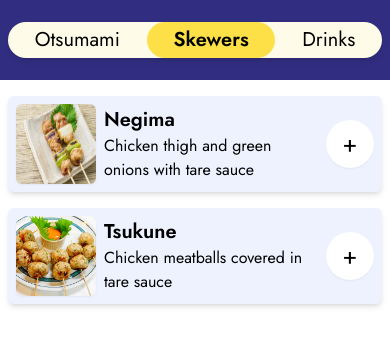
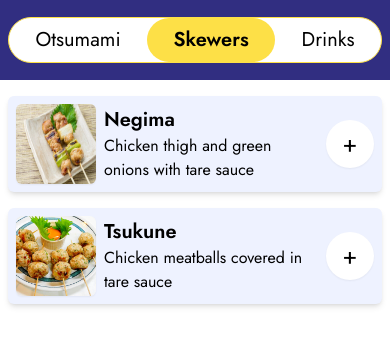
Before and after one commit to curtisbarnard/yoruyaki, a React (Create React App) app in the folder frontend/: page /menu in a window 390 px wide. Shown: the top 346 px of the page. Built offline with nearby package versions, Linux system fonts and the light colour scheme.

Commit message:
splash page for mobile working

```diff
--- a/frontend/src/components/Login.js
+++ b/frontend/src/components/Login.js
@@ -56,7 +56,7 @@ export default function Login() {
   return (
     <>
       <form
-        className='mx-auto flex flex-col p-6 justify-evenly h-full'
+        className='mx-auto flex flex-col justify-evenly h-full'
         onSubmit={handleSubmit}
       >
         <Input
@@ -75,7 +75,7 @@ export default function Login() {
           handleChange={handleChange}
           type='password'
         />
-        <Button title='Submit' className='self-end' />
+        <Button title='Submit' />
       </form>
     </>
   );
--- a/frontend/src/components/MenuSections.js
+++ /dev/null
@@ -1,23 +0,0 @@
-import React, { useState } from 'react';
-import SectionButton from './SectionButton';
-export default function MenuSections(props) {
-  const categories = ['Otsumami', 'Skewers', 'Drinks'];
-  const catButtons = categories.map((element) => {
-    return (
-      <SectionButton
-        title={element}
-        currentSection={props.currentSection}
-        key={element}
-        updateMenuSection={props.updateMenuSection}
-      />
-    );
-  });
-
-  return (
-    <header className='w-full h-20 px-2 flex items-center bg-indigo-900'>
-      <nav className='text-xl flex grow bg-yellow-50 rounded-full shadow-md'>
-        {catButtons}
-      </nav>
-    </header>
-  );
-}
--- a/frontend/src/components/Register.js
+++ b/frontend/src/components/Register.js
@@ -63,7 +63,7 @@ export default function Register() {
   return (
     <>
       <form
-        className='w-[190px] h-[100vh] mx-auto flex flex-col justify-center items-center'
+        className='mx-auto flex flex-col justify-evenly h-full'
         onSubmit={handleSubmit}
       >
         <Input
@@ -104,7 +104,7 @@ export default function Register() {
             Passwords do not match
           </span>
         )}
-        <Button title='Sign Up' />
+        <Button title='Submit' />
       </form>
     </>
   );
--- a/frontend/src/components/SectionButton.js
+++ b/frontend/src/components/SectionButton.js
@@ -1,8 +1,8 @@
 export default function SectionButton(props) {
   return (
     <button
-      onClick={() => props.updateMenuSection(props.title.toLowerCase())}
-      className={`grow ${
+      onClick={() => props.updateSection(props.title.toLowerCase())}
+      className={`grow py-2 ${
         props.currentSection === props.title.toLowerCase() ? 'menu-section' : ''
       }`}
     >
--- /dev/null
+++ b/frontend/src/components/ToggleButtons.js
@@ -0,0 +1,21 @@
+import React, { useState } from 'react';
+import SectionButton from './SectionButton';
+
+export default function ToggleButtons(props) {
+  const sectionButtons = props.sections.map((element) => {
+    return (
+      <SectionButton
+        title={element}
+        currentSection={props.currentSection}
+        key={element}
+        updateSection={props.updateSection}
+      />
+    );
+  });
+
+  return (
+    <div className='text-xl bg-white flex grow rounded-full border-yellow-300 border'>
+      {sectionButtons}
+    </div>
+  );
+}
--- a/frontend/src/pages/Menu.js
+++ b/frontend/src/pages/Menu.js
@@ -1,5 +1,5 @@
 import React, { useState } from 'react';
-import MenuSections from '../components/MenuSections';
+import ToggleButtons from '../components/ToggleButtons';
 import ItemsList from '../components/ItemsList';
 import Button from '../components/SubmitButton';
 import { Link, useNavigate } from 'react-router-dom';
@@ -20,6 +20,8 @@ export default function Menu() {
   function updateMenuSection(id) {
     setMenuSection(id);
   }
+
+  const sections = ['Otsumami', 'Skewers', 'Drinks'];
   return (
     <>
       {/* Show logout button if user is logged in */}
@@ -31,10 +33,17 @@ export default function Menu() {
           Logout
         </button>
       )}
-      <MenuSections
-        currentSection={menuSection}
-        updateMenuSection={updateMenuSection}
-      />
+
+      <header className='w-full h-20 px-2 flex items-center bg-indigo-900'>
+        <nav className='w-full'>
+          <ToggleButtons
+            sections={sections}
+            currentSection={menuSection}
+            updateSection={updateMenuSection}
+          />
+        </nav>
+      </header>
+
       <ItemsList currentSection={menuSection} />
     </>
   );
--- a/frontend/src/pages/Splash.js
+++ b/frontend/src/pages/Splash.js
@@ -1,20 +1,26 @@
 import { useState } from 'react';
 import { Link } from 'react-router-dom';
 import Login from '../components/Login';
+import Register from '../components/Register';
 import Button from '../components/SubmitButton';
 import ClickButton from '../components/ClickButton';
+import ToggleButtons from '../components/ToggleButtons';
 
 export default function Splash() {
   const [showLogin, setShowLogin] = useState('hidden');
 
   function handleClick() {
-    setShowLogin('login');
+    setShowLogin('sign in');
   }
 
   function closeWindow() {
     setShowLogin('hidden');
   }
 
+  function toggleSignUp(id) {
+    setShowLogin(id);
+  }
+  const sections = ['Sign In', 'Sign Up'];
   return (
     <>
       <div className='splash-background'>
@@ -37,8 +43,14 @@ export default function Splash() {
             </Link>
           </div>
           {showLogin !== 'hidden' && (
-            <div className='absolute bg-white rounded-t-3xl h-1/2 bottom-0 inset-x-0'>
-              <Login />
+            <div className='absolute px-4 py-6 bg-white rounded-t-3xl h-2/3 bottom-0 inset-x-0'>
+              <ToggleButtons
+                sections={sections}
+                currentSection={showLogin}
+                updateSection={toggleSignUp}
+              />
+              {showLogin === 'sign in' && <Login />}
+              {showLogin === 'sign up' && <Register />}
             </div>
           )}
         </div>
```
